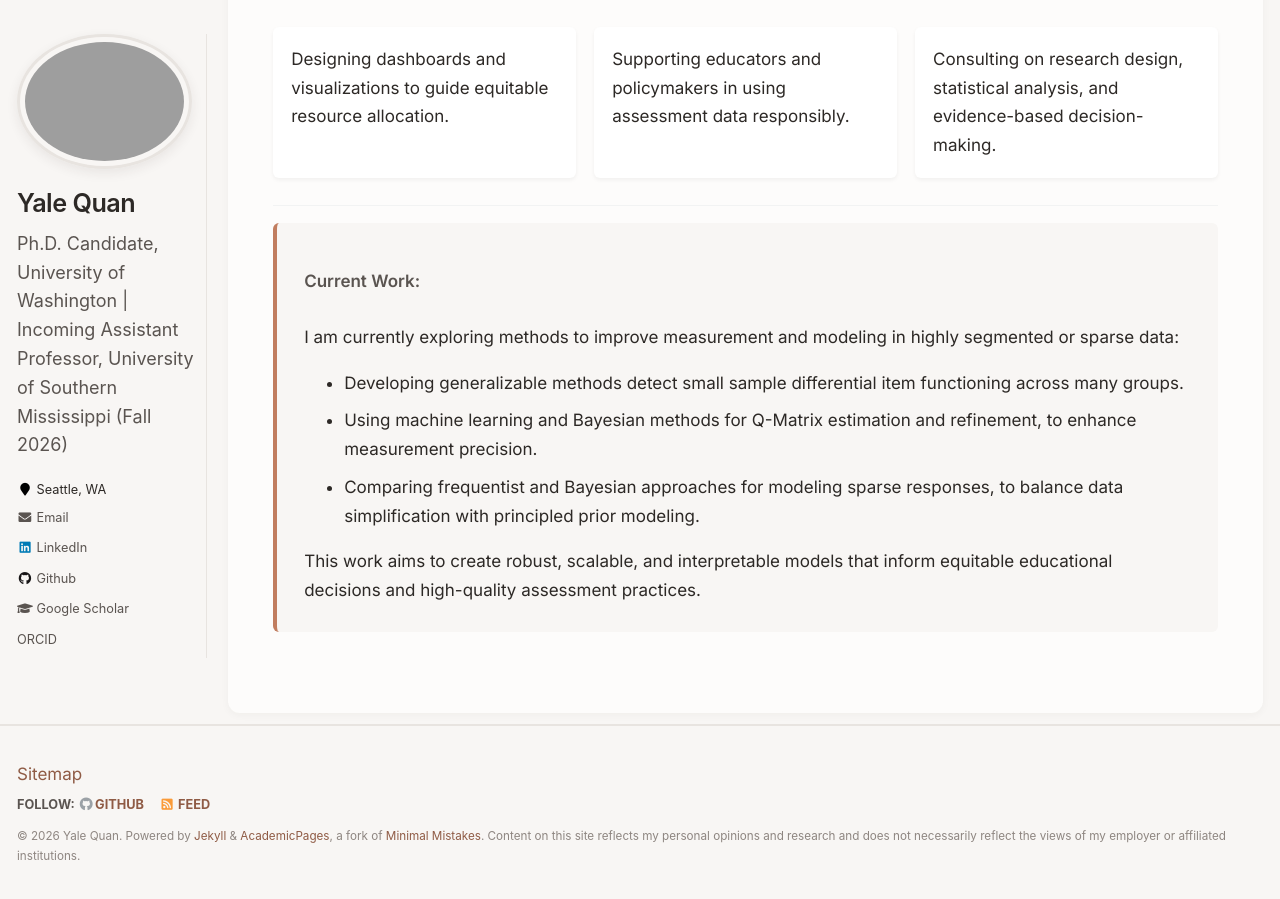
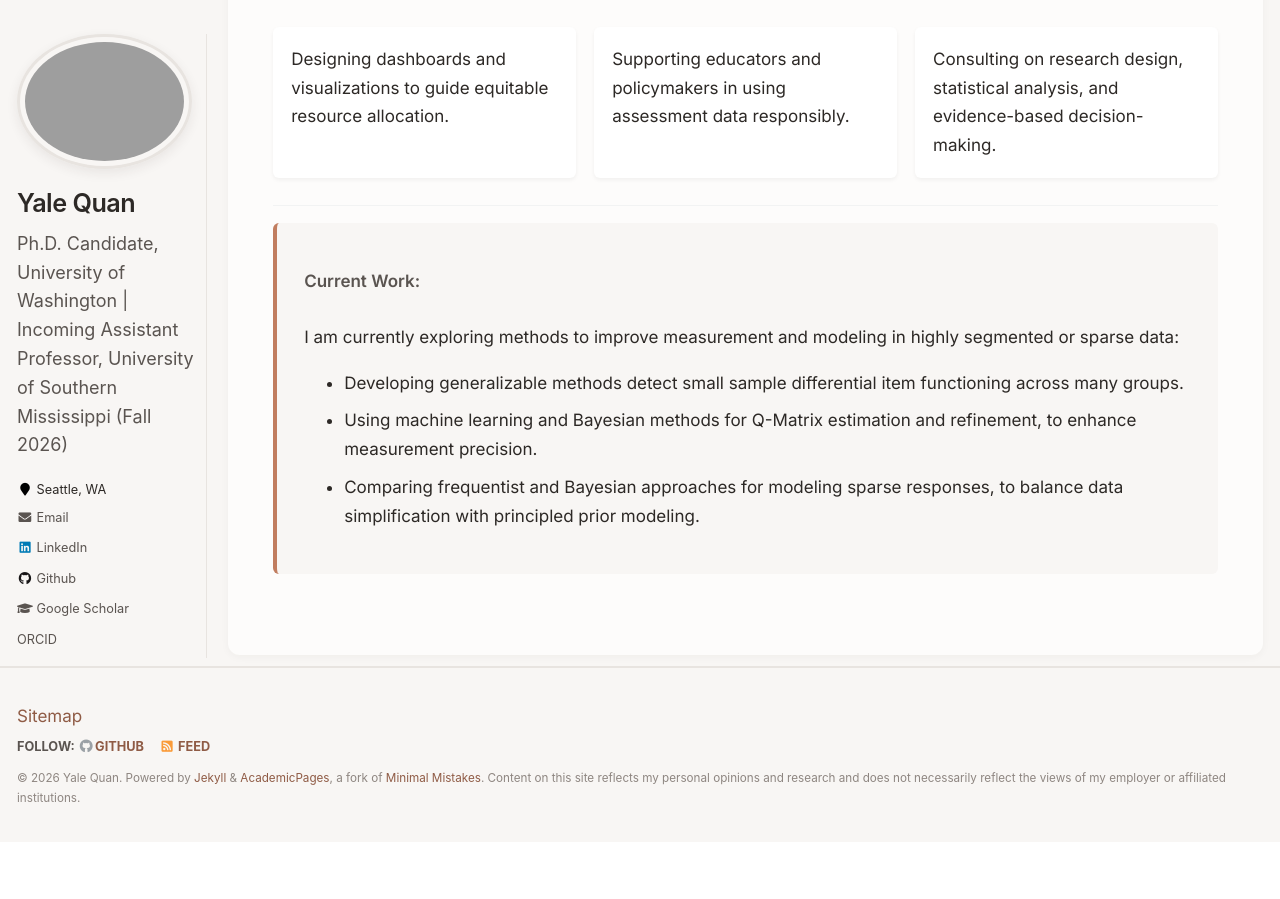
Before and after one commit to yalequan/yalequan.github.io, a Jekyll site: the page built from _pages/research.md, in a window 1280 px wide and 900 px high, scrolled down 1437 px. Built offline with Jekyll 4.4.1, drawn with Linux system fonts in a browser that asks for light colours; after the commit the page ends 2279 px from its top, so only the background shows below that.

Commit message:
Update research.md

```diff
--- a/_pages/research.md
+++ b/_pages/research.md
@@ -103,7 +103,4 @@ I am currently exploring methods to improve measurement and modeling in highly s
   <li>Using machine learning and Bayesian methods for Q-Matrix estimation and refinement, to enhance measurement precision.</li>
   <li>Comparing frequentist and Bayesian approaches for modeling sparse responses, to balance data simplification with principled prior modeling.</li>
 </ul>
-
-This work aims to create robust, scalable, and interpretable models that inform equitable educational decisions and high-quality assessment practices.
-
 </div>
```
